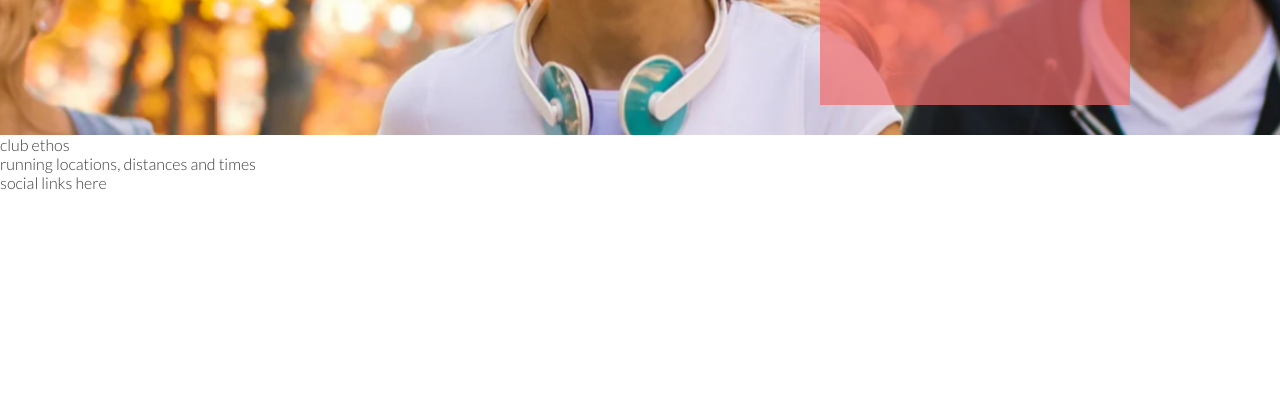
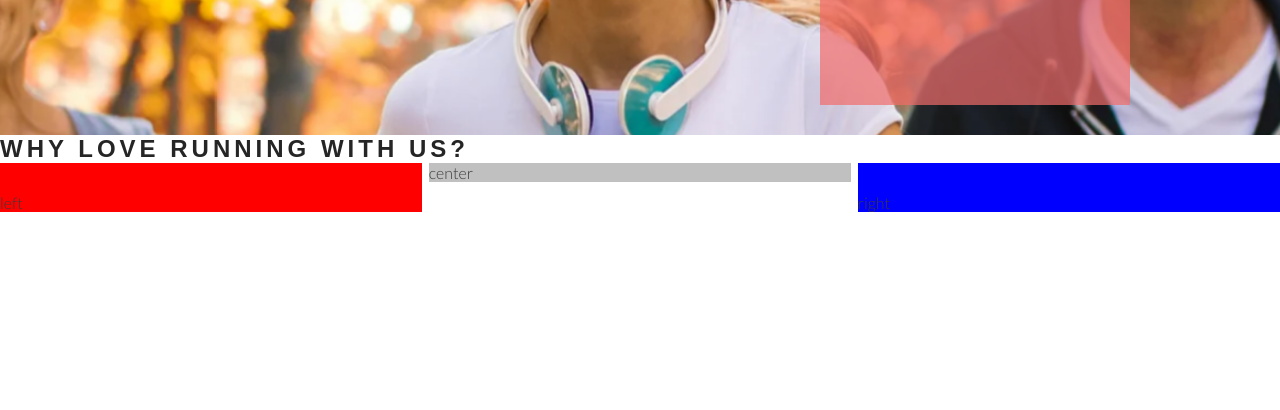
Before and after one commit to AlaYousef/love-running, a plain HTML site: page index.html in a window 1280 px wide. Shown: the part 390-800 px from the top of the page. Drawn offline with Linux system fonts and the light colour scheme.

Commit message:
add ethos amin structure

```diff
--- a/assets/CSS/style.css
+++ b/assets/CSS/style.css
@@ -20,6 +20,7 @@ h1, h2 {
     float: left;
     font-size: 280%;
     margin-left: 30px;
+
 }
 #menu {
     font-size: 110%;
@@ -91,3 +92,24 @@ color:#fff
 
     position: absolute;
 }
+#club-ethos{
+    height: 600px;
+}
+#left-about{
+    padding-top: 30px;
+    width: 33%;
+    float: left;
+    background-color: red;
+}
+#right-about{
+    padding-top: 30px;
+    width: 33%;
+    float:right;
+    background-color: blue;
+}
+#center-about{
+    width: 33%;
+    /*there is no center float value so we use margine 0 auto */
+    margin: 0 auto;
+    background-color: silver;
+}
--- a/index.html
+++ b/index.html
@@ -38,8 +38,11 @@
             <h3>Dublin Dockland & Phoenex Park</h3>
         </div>
     </section>
-    <section>
-        club ethos
+    <section id="club-ethos">
+        <h1>why love running with us?</h1>
+        <div id="left-about">left</div>
+        <div id="right-about">right</div>
+        <div id="center-about">center</div>
     </section>
     <section>
         running locations, distances and times
```
